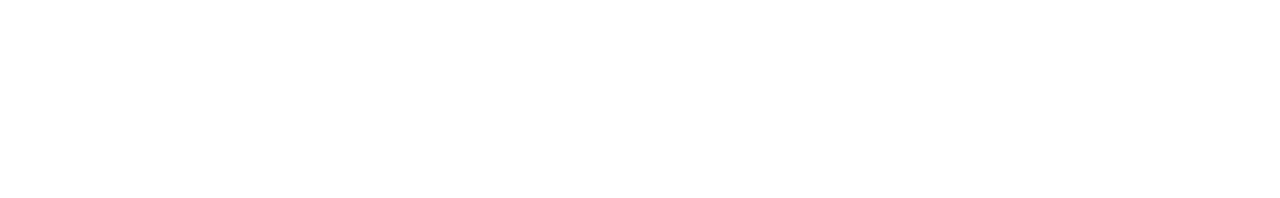
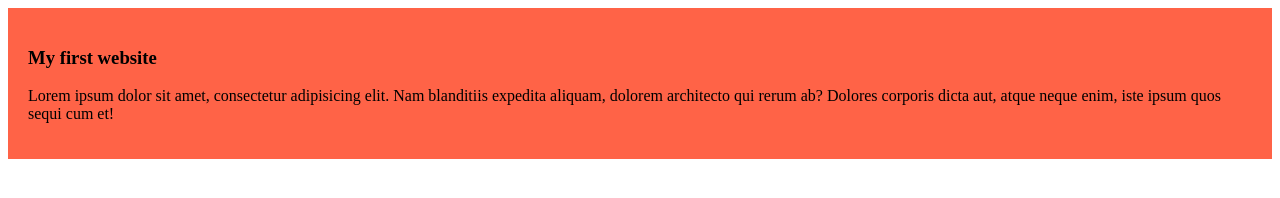
Before and after one commit to ShahriarSaikat9903/my-simple-website, a plain HTML site: page index.html in a window 1280 px wide. Drawn offline with Linux system fonts and the light colour scheme.

Commit message:
added the first blog

```diff
--- a/index.html
+++ b/index.html
@@ -4,8 +4,12 @@
     <meta charset="UTF-8">
     <meta name="viewport" content="width=device-width, initial-scale=1.0">
     <title>my simple website</title>
+    <link rel="stylesheet" href="styles/blog.css">
 </head>
 <body>
-
+    <div>
+        <h3>My first website</h3>
+        <p>Lorem ipsum dolor sit amet, consectetur adipisicing elit. Nam blanditiis expedita aliquam, dolorem architecto qui rerum ab? Dolores corporis dicta aut, atque neque enim, iste ipsum quos sequi cum et!</p>
+    </div>
 </body>
 </html>
--- /dev/null
+++ b/styles/blog.css
@@ -0,0 +1,4 @@
+div{
+    background-color: tomato;
+    padding: 20px;
+}
```
